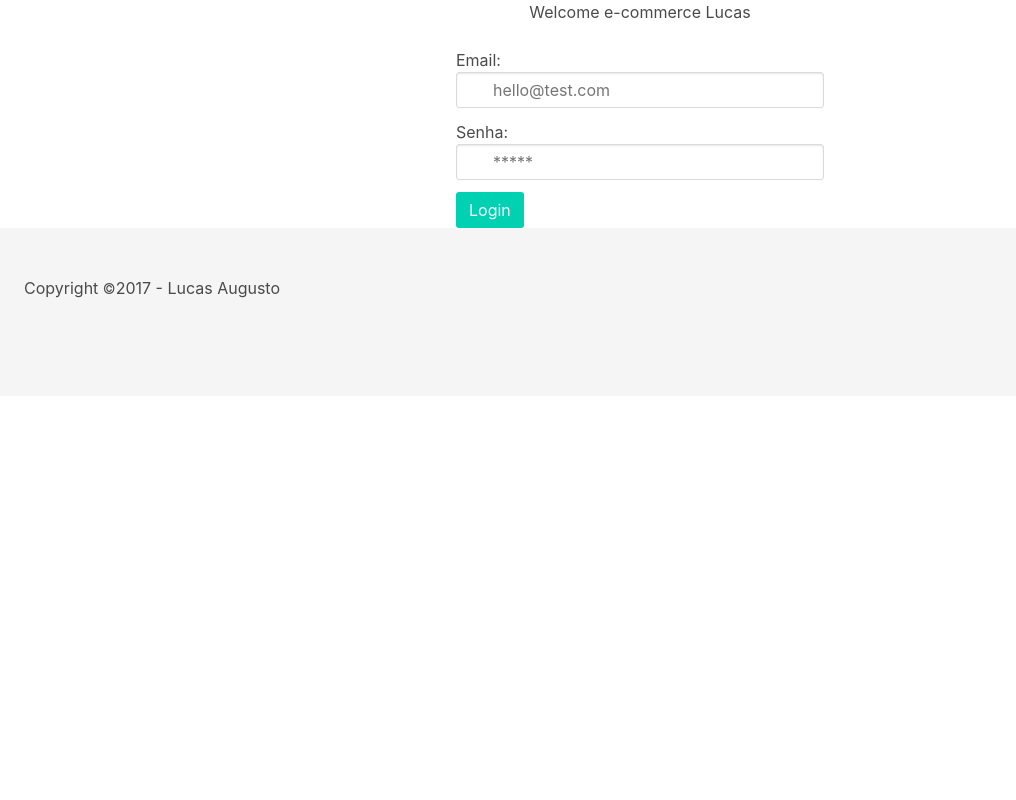
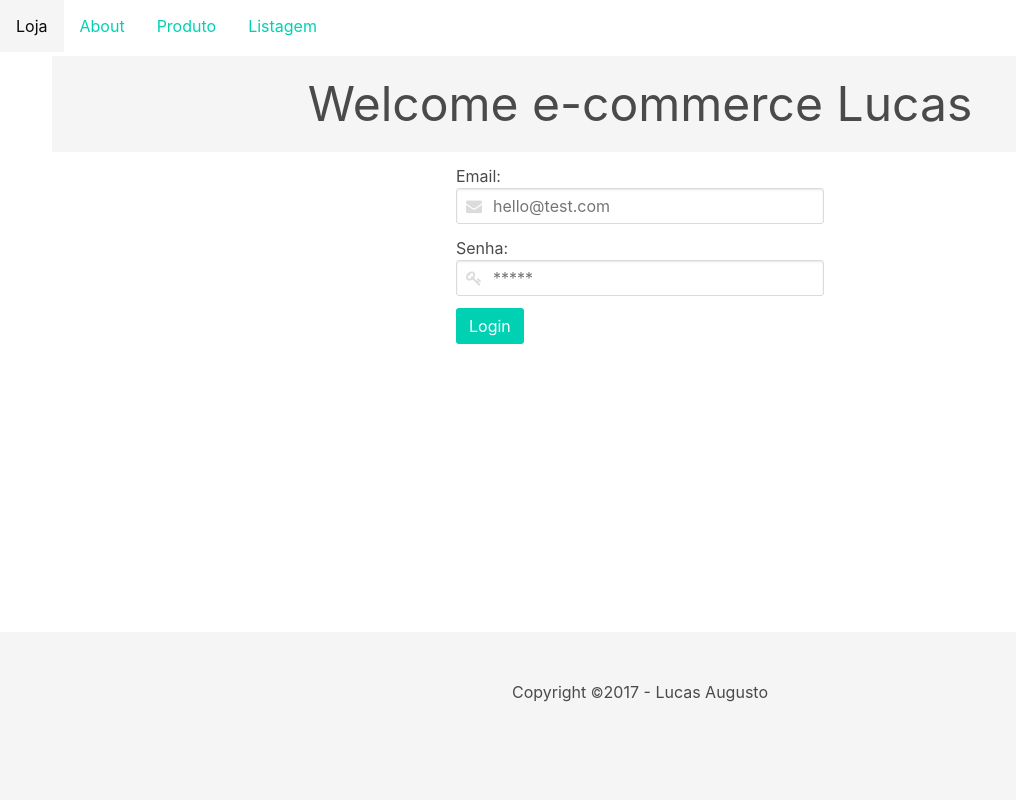
Before and after one commit to lucasaugustofrontend/loja-slim, a PHP site: template app/templates/home.twig in a window 1280 px wide. Shown: the whole page, without its empty margins (0-1016 px from the left). Run offline with PHP 8.4, Linux system fonts and the light colour scheme; the template is opened without the code that fills it, so the values that code supplies are empty; some libraries are stand-ins or nearby versions.

Commit message:
adicionado, o css do font awesome no projeto, e incluido o menu no main

```diff
--- a/app/templates/partials/head.twig
+++ b/app/templates/partials/head.twig
@@ -4,5 +4,7 @@
           content="width=device-width, user-scalable=no, initial-scale=1.0, maximum-scale=1.0, minimum-scale=1.0">
     <meta http-equiv="X-UA-Compatible" content="ie=edge">
     <title>Loja Lucas Augusto</title>
+    <link rel="stylesheet" href="assets/css/font-awesome.min.css">
     <link rel="stylesheet" href="assets/css/bulma.css">
+    <link rel="stylesheet" href="assets/css/style.css">
 </head>
--- a/app/templates/partials/main.twig
+++ b/app/templates/partials/main.twig
@@ -4,11 +4,12 @@
     {% include 'partials/head.twig' %}
 </head>
 <body>
+    {% include 'partials/header.twig' %}
     <div class="container">
         {% block main %}{% endblock %}
     </div>
     <footer class="footer">
-        <p>Copyright <small>&copy;</small>2017 - Lucas Augusto</p>
+        <p class="has-text-centered">Copyright <small>&copy;</small>2017 - Lucas Augusto</p>
     </footer>
 </body>
 </html>
```
